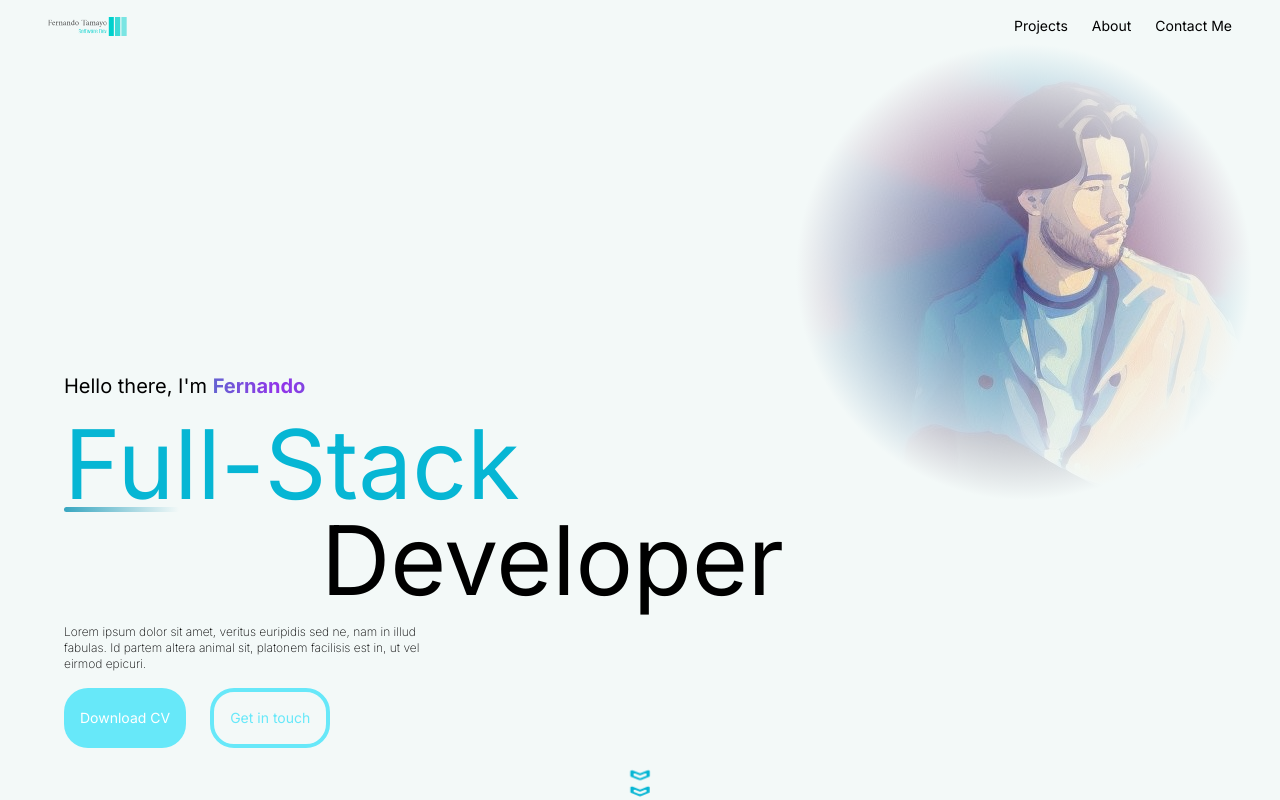
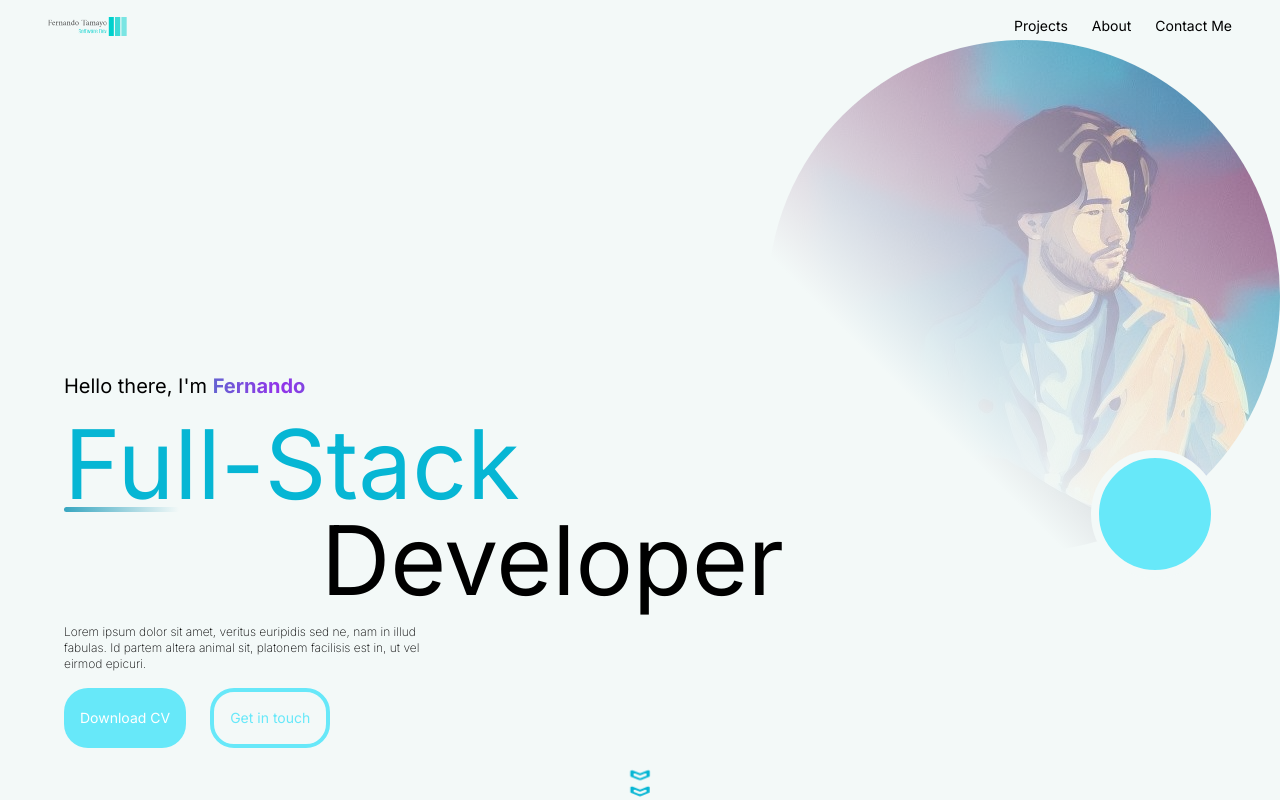
Before and after one commit to Nando1920/Web-Portfolio, a Next.js app: page / in a window 1280 px wide. Shown: the top 800 px of the page. Built offline with nearby package versions, Linux system fonts and the light colour scheme.

Commit message:
images and gradient

```diff
--- a/src/app/sections/welcome.tsx
+++ b/src/app/sections/welcome.tsx
@@ -20,14 +20,17 @@ export default function WelcomeSection() {
 
   return (
     <section className="h-screen">
-      <div className="absolute  top-[2%] left-[15%] sm:left-auto sm:right-0">
-        <div className="h-full w-full bg-gradient-radial from-transparent via-backgroundLight  via-[60%] to-backgroundLight scale-105  absolute"></div>
+      <div className="absolute  top-[5%] left-[15%] sm:left-auto sm:right-0">
+        <div>
+          <div className="h-full w-full  bg-gradient-to-bl from-transparent via-backgroundLight  via-[70%] to-backgroundLight scale-105  absolute"></div>
           <Image
             src={Me}
             alt={"A nice photo of me"}
             priority
             className="opacity-1 rounded-full"
           />
+        </div>
+        <div className=" w-24 h-24 border-4 rounded-full bg-cyan-300 absolute top-[60%] right-[-10%] sm:right-[12%] sm:top-[80%] z-0 sm:h-32 sm:w-32 sm:border-8 border-backgroundLight" />
       </div>
       <div className=" flex flex-col justify-center gap-[16px] h-full relative pt-[60%] sm:pt-[0%] xl:pt-[0%]">
         <div className="flex flex-col gap-[16px]">
@@ -53,7 +56,7 @@ export default function WelcomeSection() {
             className="text-sm hover:shadow-lg hover:shadow-cyan-300/50 transition-shadow duration-500 rounded-3xl p-4 sm:p-4 bg-cyan-300 sm:w-38 text-white">
             Download CV
           </button>
-          <button className="text-sm text-cyan-300 rounded-3xl border-4 hover:bg-gradient-to-r from-red-700 to-yellow-600 border-cyan-300 p-4 w-38 hover:shadow-inner">
+          <button className="  text-sm text-cyan-300 rounded-3xl border-4 hover:bg-gradient-to-r from-red-700 to-yellow-600 border-cyan-300 p-4 w-38 hover:shadow-inner">
             Get in touch
           </button>
         </div>
```
Also changed, not shown: public/me_but_in_black.png (added), public/me_red.png (added). Lines whose indentation alone changed are shown as unchanged.
